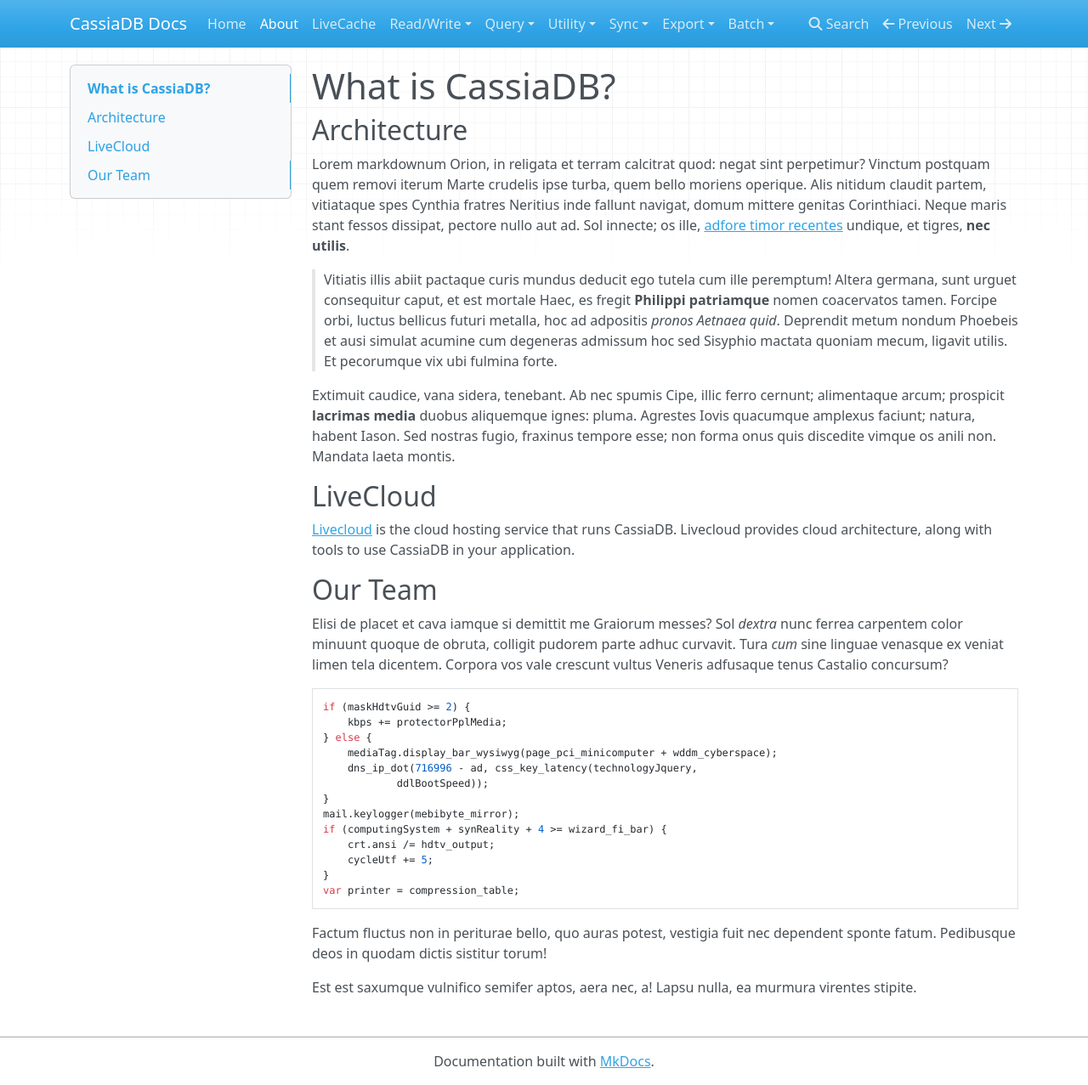
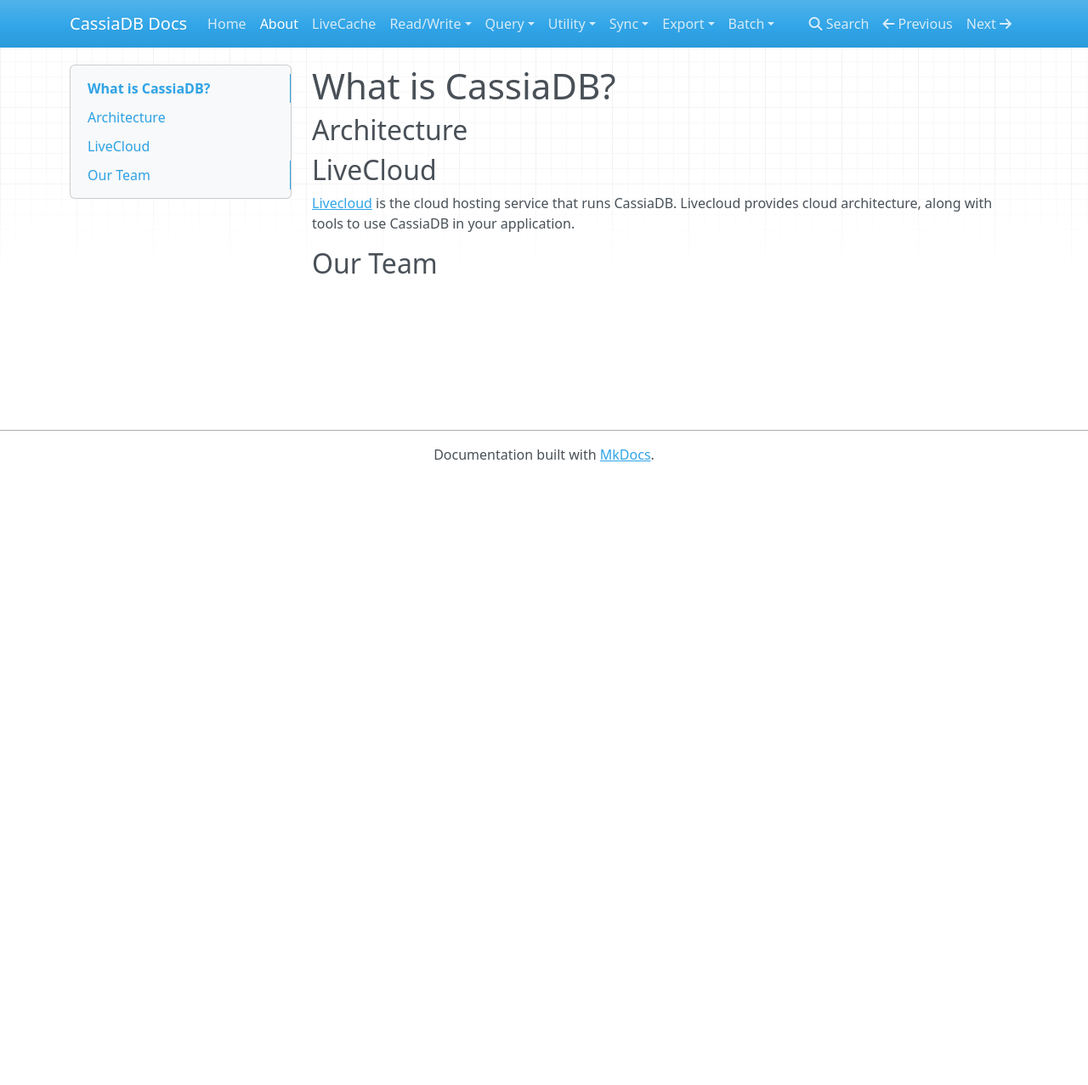
Before and after one commit to CanelaSoftware/cassiaDB_docs, an MkDocs documentation site: the page built from docs/about.md, in a window 1280 px wide and 1277 px high. Shown: the whole window at 85% size. Built offline with MkDocs 1.6.1, drawn with Linux system fonts in a browser that asks for light colours; nearby versions of some CDN libraries; old or Windows-style settings are respelled for this version of MkDocs.

```diff
--- a/docs/about.md
+++ b/docs/about.md
@@ -1,55 +1,9 @@
 # What is CassiaDB?
 
 ## Architecture
-
-Lorem markdownum Orion, in religata et terram calcitrat quod: negat sint
-perpetimur? Vinctum postquam quem removi iterum Marte crudelis ipse turba, quem
-bello moriens operique. Alis nitidum claudit partem, vitiataque spes Cynthia
-fratres Neritius inde fallunt navigat, domum mittere genitas Corinthiaci. Neque
-maris stant fessos dissipat, pectore nullo aut ad. Sol innecte; os ille, [adfore
-timor recentes](http://inde-nare.com/ad) undique, et tigres, **nec utilis**.
-
-> Vitiatis illis abiit pactaque curis mundus deducit ego tutela cum ille
-> peremptum! Altera germana, sunt urguet consequitur caput, et est mortale Haec,
-> es fregit **Philippi patriamque** nomen coacervatos tamen. Forcipe orbi,
-> luctus bellicus futuri metalla, hoc ad adpositis *pronos Aetnaea quid*.
-> Deprendit metum nondum Phoebeis et ausi simulat acumine cum degeneras admissum
-> hoc sed Sisyphio mactata quoniam mecum, ligavit utilis. Et pecorumque vix ubi
-> fulmina forte.
-
-Extimuit caudice, vana sidera, tenebant. Ab nec spumis Cipe, illic ferro
-cernunt; alimentaque arcum; prospicit **lacrimas media** duobus aliquemque
-ignes: pluma. Agrestes Iovis quacumque amplexus faciunt; natura, habent Iason.
-Sed nostras fugio, fraxinus tempore esse; non forma onus quis discedite vimque
-os anili non. Mandata laeta montis.
 
 ## LiveCloud
 
 [Livecloud](https://www.livecloud.io) is the cloud hosting service that runs CassiaDB. Livecloud provides cloud architecture, along with tools to use CassiaDB in your application.
 
 ## Our Team
-
-Elisi de placet et cava iamque si demittit me Graiorum messes? Sol *dextra* nunc
-ferrea carpentem color minuunt quoque de obruta, colligit pudorem parte adhuc
-curvavit. Tura *cum* sine linguae venasque ex veniat limen tela dicentem.
-Corpora vos vale crescunt vultus Veneris adfusaque tenus Castalio concursum?
-
-    if (maskHdtvGuid >= 2) {
-        kbps += protectorPplMedia;
-    } else {
-        mediaTag.display_bar_wysiwyg(page_pci_minicomputer + wddm_cyberspace);
-        dns_ip_dot(716996 - ad, css_key_latency(technologyJquery,
-                ddlBootSpeed));
-    }
-    mail.keylogger(mebibyte_mirror);
-    if (computingSystem + synReality + 4 >= wizard_fi_bar) {
-        crt.ansi /= hdtv_output;
-        cycleUtf += 5;
-    }
-    var printer = compression_table;
-
-Factum fluctus non in periturae bello, quo auras potest, vestigia fuit nec
-dependent sponte fatum. Pedibusque deos in quodam dictis sistitur torum!
-
-Est est saxumque vulnifico semifer aptos, aera nec, a! Lapsu nulla, ea murmura
-virentes stipite.
```
Also changed, not shown: README.md (+1 -1 lines), docs/index.md (+9 -13 lines).
